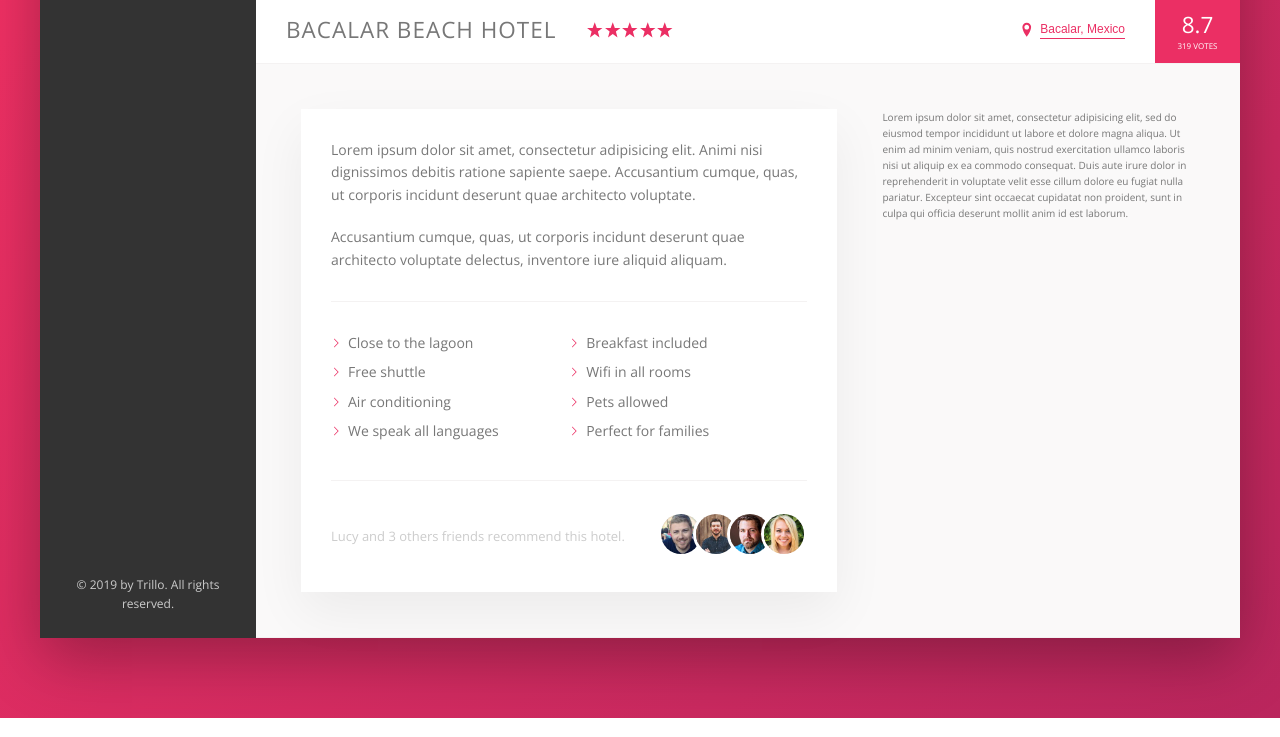
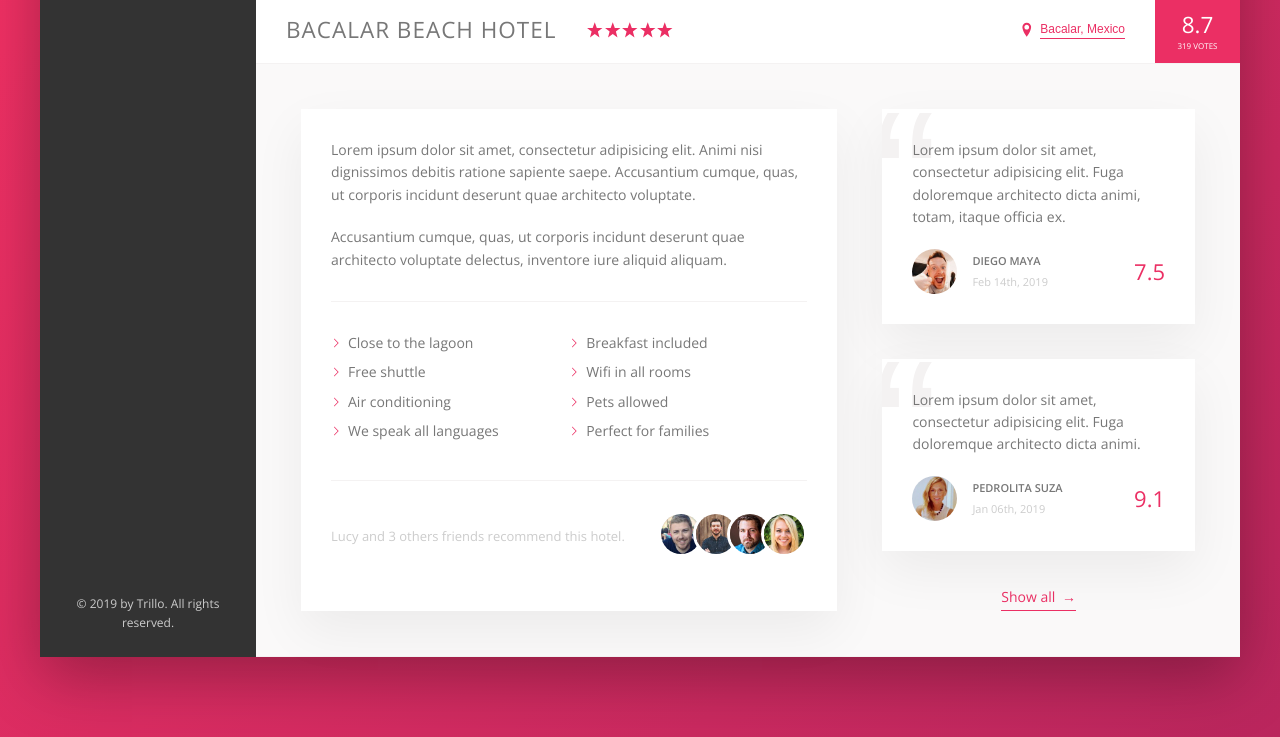
Before and after one commit to Guilllemain/booking-page, a website: page index.html in a window 1280 px wide. Shown: the part 538-1275 px from the top of the page. Drawn offline with nearby package versions, Linux system fonts and the light colour scheme.

Commit message:
Added the reviews section

```diff
--- a/index.html
+++ b/index.html
@@ -159,12 +159,35 @@
                         </div>
 
                         <div class="user-reviews">
-                            Lorem ipsum dolor sit amet, consectetur adipisicing elit, sed do eiusmod
-                            tempor incididunt ut labore et dolore magna aliqua. Ut enim ad minim veniam,
-                            quis nostrud exercitation ullamco laboris nisi ut aliquip ex ea commodo
-                            consequat. Duis aute irure dolor in reprehenderit in voluptate velit esse
-                            cillum dolore eu fugiat nulla pariatur. Excepteur sint occaecat cupidatat non
-                            proident, sunt in culpa qui officia deserunt mollit anim id est laborum.
+                            <figure class="review">
+                                <blockquote class="review__text">
+                                    Lorem ipsum dolor sit amet, consectetur adipisicing elit. Fuga doloremque architecto dicta animi, totam, itaque officia ex.
+                                </blockquote>
+                                <figcaption class="review__user">
+                                    <img class="review__photo" src="img/user-1.jpg" alt="user 1">
+                                    <div class="review__user-box">
+                                        <p class="review__user-name">Diego Maya</p>
+                                        <p class="review__user-date">Feb 14th, 2019</p>
+                                    </div>
+                                    <div class="review__rating">7.5</div>
+                                </figcaption>
+                            </figure>
+
+                            <figure class="review">
+                                <blockquote class="review__text">
+                                    Lorem ipsum dolor sit amet, consectetur adipisicing elit. Fuga doloremque architecto dicta animi.
+                                </blockquote>
+                                <figcaption class="review__user">
+                                    <img class="review__photo" src="img/user-2.jpg" alt="user 2">
+                                    <div class="review__user-box">
+                                        <p class="review__user-name">Pedrolita Suza</p>
+                                        <p class="review__user-date">Jan 06th, 2019</p>
+                                    </div>
+                                    <div class="review__rating">9.1</div>
+                                </figcaption>
+                            </figure>
+
+                            <btn class="btn-inline">Show all <span>&rarr;</span></btn>
                         </div>
                     </div>
                 </main>
--- a/sass/_components.scss
+++ b/sass/_components.scss
@@ -247,8 +247,17 @@
 	cursor: pointer;
 	transition: all .2s;
 
+	& span {
+		margin-left: .3rem;
+		transition: margin-left .2s;
+	}
+
 	&:hover {
 		color: var(--color-grey-dark-1);
+
+		span {
+			margin-left: .8rem;
+		}
 	}
 
 	&:focus {
@@ -331,12 +340,64 @@
 			margin-left: -1.5rem;
 		}
 	}
+}
 
-	&__count {
+// REVIEW
+.review {
+	background-color: white;
+	box-shadow: var(--shadow-light);
+	padding: 3rem;
+	margin-bottom: 3.5rem;
+	position: relative;
+	overflow: hidden;
 
+	&::before {
+		content: "\201C";
+		position: absolute;
+		font-family: sans-serif;
+		top: -2.75rem;
+		left: -1rem;
+		font-size: 20rem;
+		color: var(--color-grey-light-2);
+		line-height: 1;
 	}
 
-	&__friends {
+	&__text {
+		position: relative;
+		z-index: 100;
+	}
 
+	&__user {
+		display: flex;
+		align-items: center;
+		margin-top: 2rem;
+
+		&-box {
+			font-size: 1.1rem;
+		}
+
+		&-name {
+			text-transform: uppercase;
+			font-weight: 600;
+			margin-bottom: 4px;
+		}
+
+		&-date {
+			color: var(--color-grey-light-4);
+		}
+	}
+
+	&__photo {
+		height: 4.5rem;
+		width: 4.5rem;
+		border-radius: 50%;
+		margin-right: 1.5rem;
+	}
+
+	&__rating {
+		font-size: 2.2rem;
+		font-weight: 300;
+		margin-left: auto;
+		color: var(--color-pink);
 	}
 }
--- a/sass/_layout.scss
+++ b/sass/_layout.scss
@@ -37,10 +37,10 @@
 	padding: 4.5rem;
 	background-color: var(--color-grey-light-1);
 	border-bottom: var(--line);
+	font-size: 1.4rem;
 }
 
 .description {
-	font-size: 1.4rem;
 	flex: 0 0 60%;
 	margin-right: 4.5rem;
 	background-color: white;
@@ -50,4 +50,7 @@
 
 .user-reviews {
 	flex: 1;
+	display: flex;
+	flex-direction: column;
+	align-items: center;
 }
```
Also changed, not shown: css/style.css.
